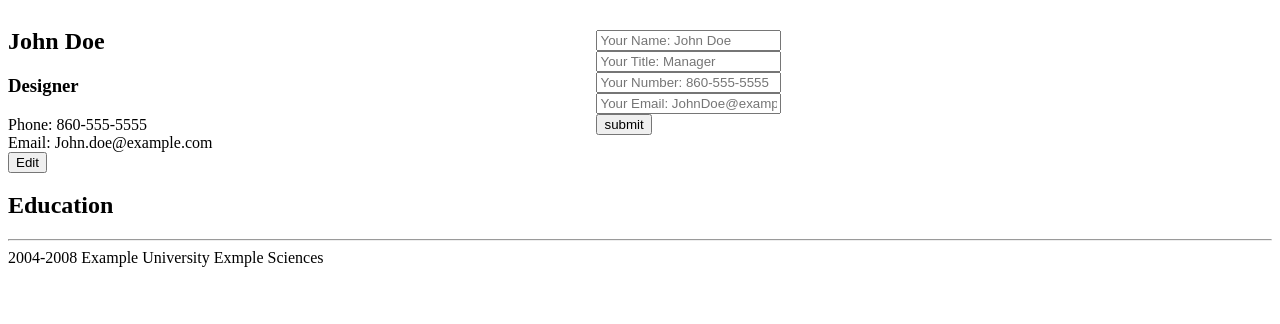
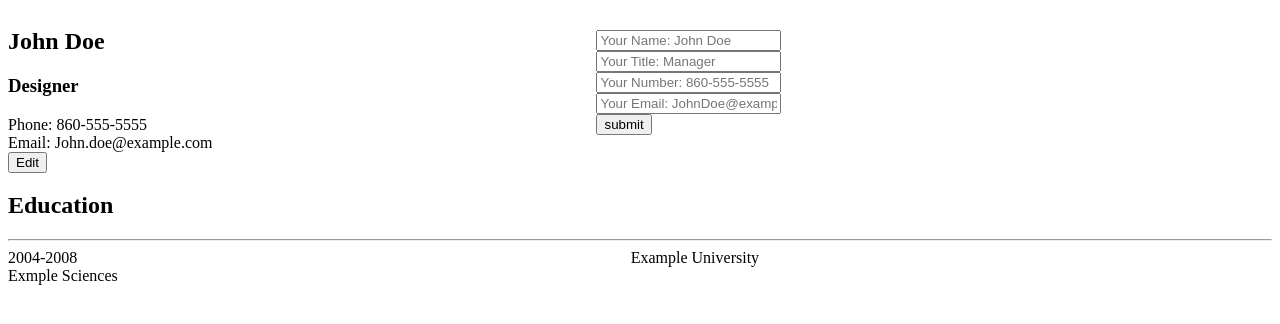
Before and after one commit to kmakai/Odin-cv-project, a React (Create React App) app: page / in a window 1280 px wide. Shown: the top 324 px of the page. Built offline with nearby package versions, Linux system fonts and the light colour scheme.

Commit message:
1 file modified, 1 added

```diff
--- a/src/components/Education.js
+++ b/src/components/Education.js
@@ -1,4 +1,5 @@
 import React, { Component } from 'react';
+import "../styles/edu.css"
 
 class Education extends Component {
   constructor(props) {
--- /dev/null
+++ b/src/styles/edu.css
@@ -0,0 +1,5 @@
+.entry div {
+  display: grid;
+  grid-template-columns: auto auto;
+  grid-auto-rows: auto auto;
+}
```
